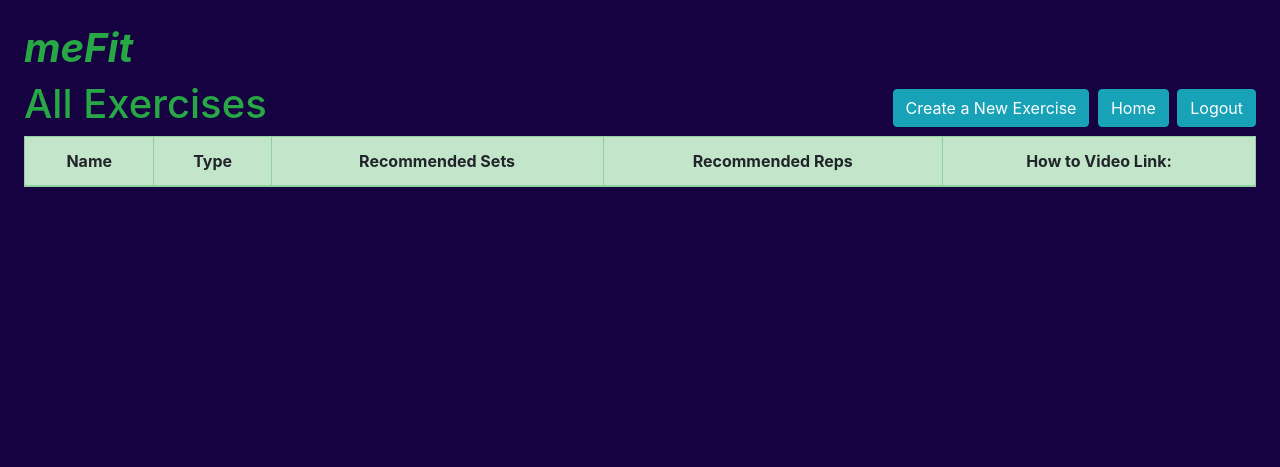
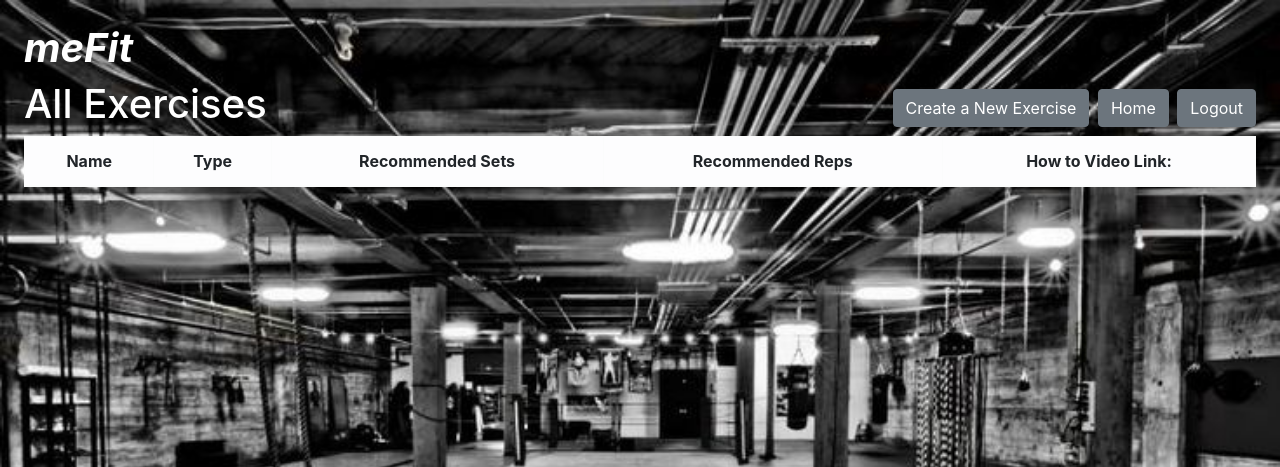
Before and after one commit to jdawlabani/meFit, a Flask app: page /exercises in a window 1280 px wide. Shown: the top 467 px of the page. Run offline with Flask 2, Linux system fonts and the light colour scheme; the visitor is signed in with stand-in values (Sample User, id 1); data that the repository does not hold is empty.

Commit message:
changed color schemes and background for app

```diff
--- a/flask_app/static/css/style.css
+++ b/flask_app/static/css/style.css
@@ -1,13 +1,4 @@
 .background {
-  width: 100%;
-  height: 100%;
-  background-size: cover;
-  background-image: url(../img/gym.jpg);
-}
-.white-background {
-  background-color: rgba(255, 255, 255, 0.4);
-}
-.background2 {
   width: 100%;
   height: 100%;
   background-size: cover;
--- a/flask_app/static/css/style.less
+++ b/flask_app/static/css/style.less
@@ -1,14 +1,14 @@
+// .old-background {
+//     width: 100%;
+//     height: 100%;
+//     background-size: cover;
+//     background-image: url(../img/gym.jpg);
+// }
+// .white-background {
+//     background-color: rgba(255,255,255,0.4);
+// }
+
 .background {
-    width: 100%;
-    height: 100%;
-    background-size: cover;
-    background-image: url(../img/gym.jpg);
-}
-.white-background {
-    background-color: rgba(255,255,255,0.4);
-}
-
-.background2 {
     width: 100%;
     height: 100%;
     background-size: cover;
--- a/flask_app/templates/all_exercises.html
+++ b/flask_app/templates/all_exercises.html
@@ -7,22 +7,23 @@
     <meta name="viewport" content="width=device-width, initial-scale=1.0">
     <link rel="stylesheet" href="https://cdn.jsdelivr.net/npm/bootstrap@4.3.1/dist/css/bootstrap.min.css"
         integrity="sha384-ggOyR0iXCbMQv3Xipma34MD+dH/1fQ784/j6cY/iJTQUOhcWr7x9JvoRxT2MZw1T" crossorigin="anonymous">
+    <link rel="stylesheet" href="../static/css/style.css">
     <title>All Exercises</title>
 </head>
 
-<body style="background-color: #160241;">
-    <div class="text-success col-16 mx-auto p-4">
+<body class="background">
+    <div class="col-16 mx-auto p-4">
         <h1 class="font-weight-bold font-italic">meFit</h1>
         <div class="d-flex justify-content-between align-items-center">
             <h1>All Exercises</h1>
             <div>
-                <a href="/exercises/new" class="mr-1 btn btn-info">Create a New Exercise</a>
-                <a href="/home" class="mr-1 btn btn-info">Home</a>
-                <a href="/logout" class="btn btn-info">Logout</a>
+                <a href="/exercises/new" class="mr-1 btn btn-secondary">Create a New Exercise</a>
+                <a href="/home" class="mr-1 btn btn-secondary">Home</a>
+                <a href="/logout" class="btn btn-secondary">Logout</a>
             </div>
         </div>
 
-        <table class="table table-success table-striped table-bordered">
+        <table class="table table-light table-striped table-bordered">
             <thead>
                 <tr class="text-center">
                     <th scope="col">Name</th>
--- a/flask_app/templates/index.html
+++ b/flask_app/templates/index.html
@@ -8,7 +8,7 @@
     <link rel="stylesheet" href="../static/css/style.css">
     <title>Login and Register</title>
 </head>
-<body class="background2">
+<body class="background">
     <h1 class="font-weight-bold text-center col-8 mx-auto m-0 p-3">Welcome to meFit!</h1>
     <div class="p-5 col-8 mx-auto d-flex justify-content-between">
         <div class="register">
```
Also changed, not shown: flask_app/templates/edit_exercise.html (+8 -7 lines), flask_app/templates/edit_workout.html (+8 -8 lines), flask_app/templates/home.html (+5 -5 lines), flask_app/templates/new_exercise.html (+7 -6 lines), flask_app/templates/new_workout.html (+6 -5 lines), flask_app/templates/show_exercise.html (+8 -7 lines), flask_app/templates/show_workout.html (+8 -7 lines).
